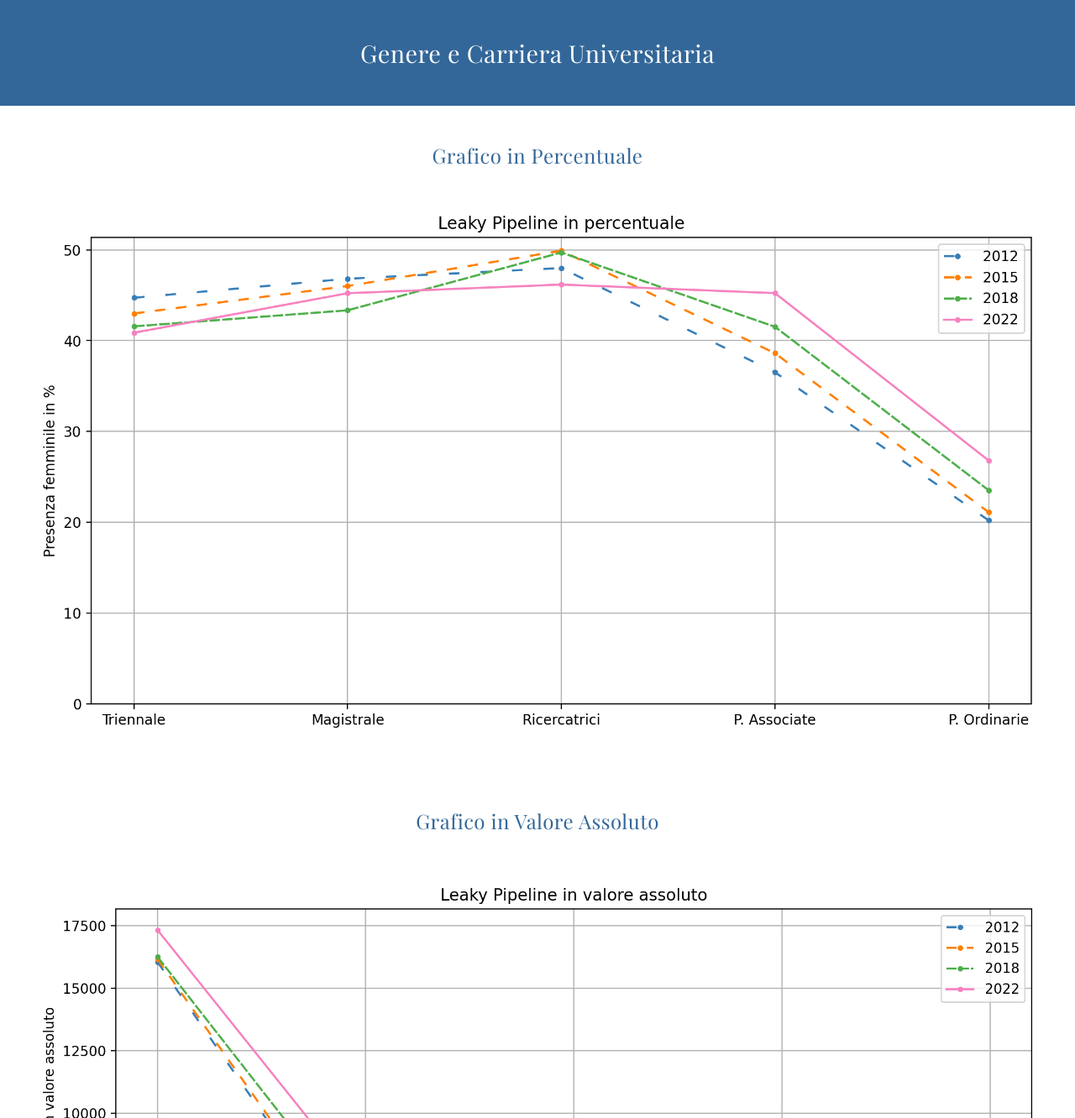
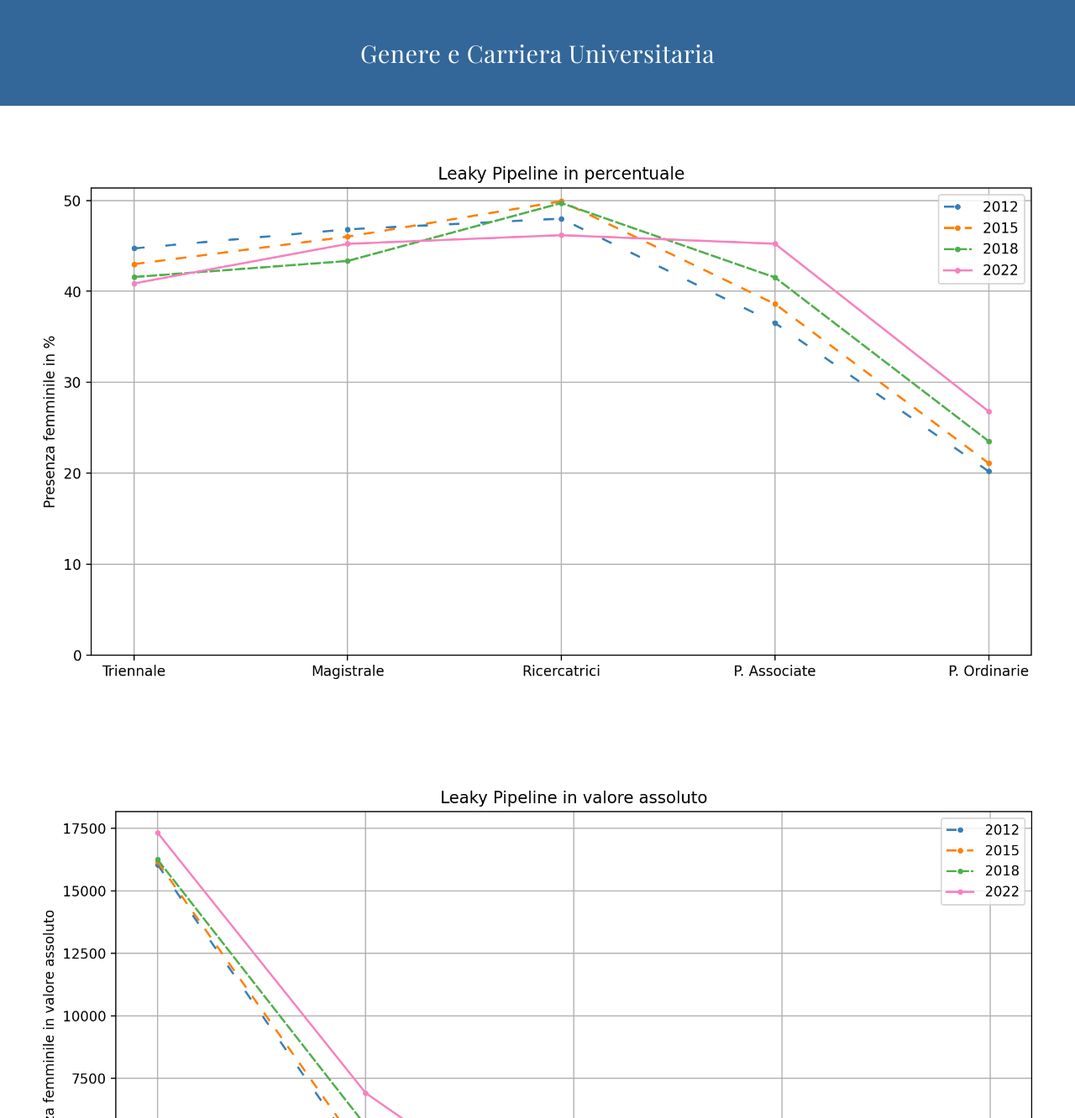
Before and after one commit to codicigluoni/Gender-Econ-Pipeline, a plain HTML site: page index.html in a window 1280 px wide. Shown: the top 1332 px of the page at 84% size. Drawn offline with nearby package versions, Linux system fonts and the light colour scheme; no server answers.

Commit message:
Update index.html

```diff
--- a/index.html
+++ b/index.html
@@ -90,14 +90,12 @@
     </div>
     <div class="container">
         <div class="graph-section">
-            <h2>Grafico in Percentuale</h2>
             <div class="graph-wrapper">
                 <img src="graph.png" alt="Grafico Leaky Pipeline in percentuale">
             </div>
         </div>
 
         <div class="graph-section">
-            <h2>Grafico in Valore Assoluto</h2>
             <div class="graph-wrapper">
                 <img src="graph_abs.png" alt="Grafico Leaky Pipeline in valore assoluto">
             </div>
```
